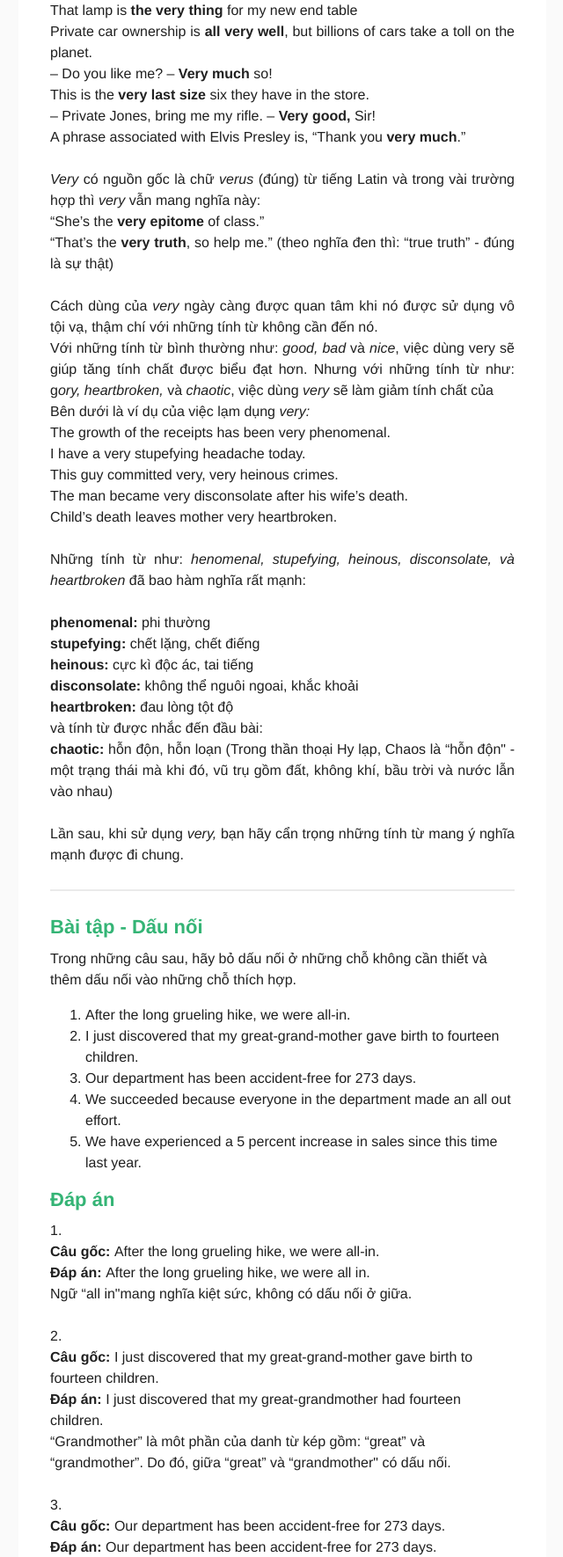
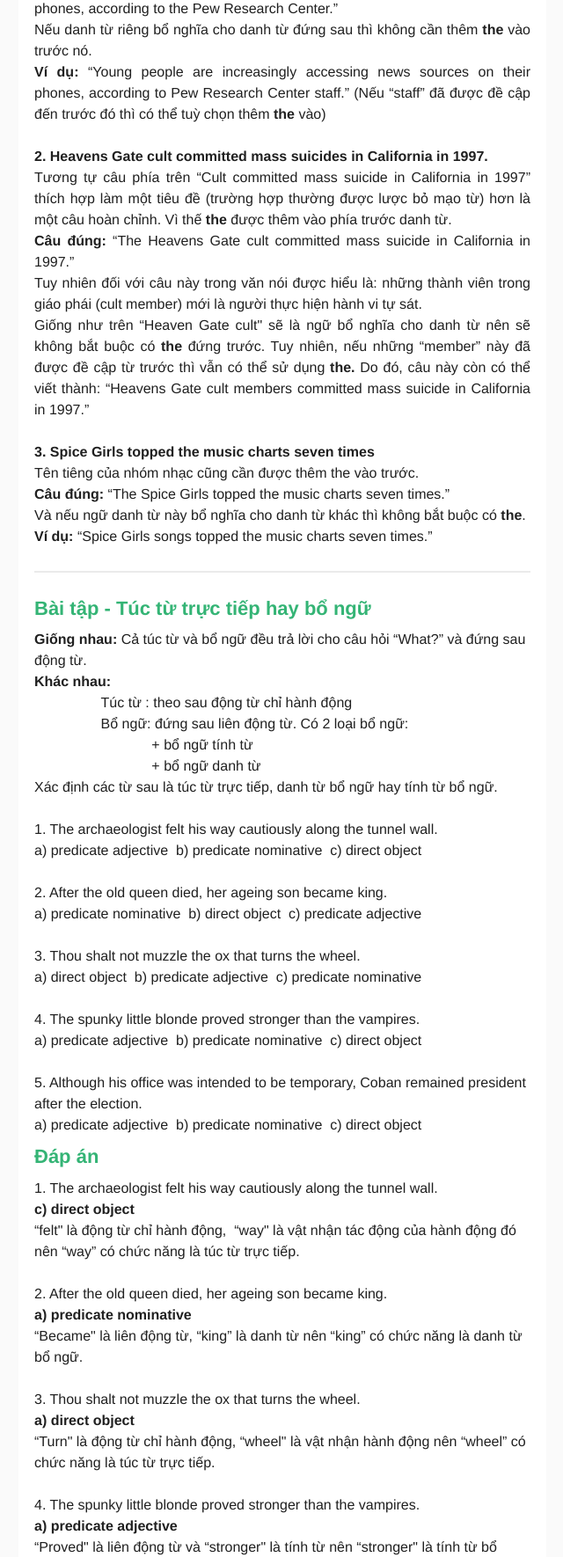
Before and after one commit to nghong/daily-writing-tips, a website: page archive/day-6.html in a window 1280 px wide. Shown: the part 768-2538 px from the top of the page at 88% size, without its empty margins (319-959 px from the left). Drawn offline with Linux system fonts and the light colour scheme.

Commit message:
Updated Day 6 to Archive

```diff
--- a/archive/day-5.html
+++ b/archive/day-6.html
@@ -18,7 +18,7 @@
     })(window, document, 'script', 'dataLayer', 'GTM-PGQXFC3');
   </script>
   <!-- End Google Tag Manager -->
-  <meta property="og:title" content="Ngày 5: Liệu bạn có cần dùng “very” không?" />
+  <meta property="og:title" content='Ngày 6: Thiếu mạo từ “the”' />
   <meta property="fb:page_id" content="43929265776" />
   <meta name="viewport" content="width=device-width, initial-scale=1, maximum-scale=1" />
   <!-- NAME: 1 COLUMN -->
@@ -33,7 +33,7 @@
   <meta charset="UTF-8">
   <meta http-equiv="X-UA-Compatible" content="IE=edge">
   <meta name="viewport" content="width=device-width, initial-scale=1">
-  <title>Ngày 5: Liệu bạn có cần dùng “very” không?</title>
+  <title>Ngày 6: Thiếu mạo từ “the”</title>
   <link rel="stylesheet" href="../css/archive.css">
 </head>
 <body style="height: 100%;margin: 0;padding: 0;width: 100%;-ms-text-size-adjust: 100%;-webkit-text-size-adjust: 100%;background-color: #FAFAFA;">
@@ -63,7 +63,7 @@
                             <td class="mcnImageContent" valign="top" style="padding-right: 9px;padding-left: 9px;padding-top: 0;padding-bottom: 0;text-align: center;mso-line-height-rule: exactly;-ms-text-size-adjust: 100%;-webkit-text-size-adjust: 100%;">
 
                                     <a href="https://giaphong.me/daily-writing-tips/?utm_source=email&utm_medium=banner&utm_campaign=Launching" title="" class="" target="_blank" style="mso-line-height-rule: exactly;-ms-text-size-adjust: 100%;-webkit-text-size-adjust: 100%;">
-                                        <img align="center" alt="" src="https://gallery.mailchimp.com/ebb6bff33383ba69033f586d6/images/27e2be02-32b2-4337-8fb3-faeee3adb609.jpg" width="564" style="max-width: 1900px;padding-bottom: 0;display: inline !important;vertical-align: bottom;border: 0;height: auto;outline: none;text-decoration: none;-ms-interpolation-mode: bicubic;" class="mcnImage">
+                                        <img align="center" alt="" src="https://gallery.mailchimp.com/ebb6bff33383ba69033f586d6/images/27e2be02-32b2-4337-8fb3-faeee3adb609.jpg" width="563.9999847412109" style="max-width: 1900px;padding-bottom: 0;display: inline !important;vertical-align: bottom;border: 0;height: auto;outline: none;text-decoration: none;-ms-interpolation-mode: bicubic;" class="mcnImage">
                                     </a>
 
                             </td>
@@ -75,11 +75,7 @@
 </table></td>
                             </tr>
                             <tr>
-                                <td valign="top" id="templateBody" style="background:#FFFFFF none no-repeat center/cover;mso-line-height-rule: exactly;-ms-text-size-adjust: 100%;-webkit-text-size-adjust: 100%;background-color: #FFFFFF;background-image: none;background-repeat: no-repeat;background-position: center;background-size: cover;border-top: 0;border-bottom: 2px solid #EAEAEA;padding-top: 0;padding-bottom: 9px;"><table border="0" cellpadding="0" cellspacing="0" width="100%" class="mcnDividerBlock" style="min-width: 100%;border-collapse: collapse;mso-table-lspace: 0pt;mso-table-rspace: 0pt;-ms-text-size-adjust: 100%;-webkit-text-size-adjust: 100%;table-layout: fixed !important;">
-    <tbody class="mcnDividerBlockOuter">
-        <tr>
-            <td class="mcnDividerBlockInner" style="min-width: 100%;padding: 18px;mso-line-height-rule: exactly;-ms-text-size-adjust: 100%;-webkit-text-size-adjust: 100%;">
-                <table border="0" cellpadding="0" cellspacing="0" width="100%" class="mcnTextBlock" style="min-width: 100%;border-collapse: collapse;mso-table-lspace: 0pt;mso-table-rspace: 0pt;-ms-text-size-adjust: 100%;-webkit-text-size-adjust: 100%;">
+                                <td valign="top" id="templateBody" style="background:#FFFFFF none no-repeat center/cover;mso-line-height-rule: exactly;-ms-text-size-adjust: 100%;-webkit-text-size-adjust: 100%;background-color: #FFFFFF;background-image: none;background-repeat: no-repeat;background-position: center;background-size: cover;border-top: 0;border-bottom: 2px solid #EAEAEA;padding-top: 0;padding-bottom: 9px;"><table border="0" cellpadding="0" cellspacing="0" width="100%" class="mcnTextBlock" style="min-width: 100%;border-collapse: collapse;mso-table-lspace: 0pt;mso-table-rspace: 0pt;-ms-text-size-adjust: 100%;-webkit-text-size-adjust: 100%;">
     <tbody class="mcnTextBlockOuter">
         <tr>
             <td valign="top" class="mcnTextBlockInner" style="padding-top: 9px;mso-line-height-rule: exactly;-ms-text-size-adjust: 100%;-webkit-text-size-adjust: 100%;">
@@ -96,44 +92,27 @@
 
                         <td valign="top" class="mcnTextContent" style="padding-top: 0;padding-right: 18px;padding-bottom: 9px;padding-left: 18px;mso-line-height-rule: exactly;-ms-text-size-adjust: 100%;-webkit-text-size-adjust: 100%;word-break: break-word;color: #202020;font-family: Helvetica;font-size: 16px;line-height: 150%;text-align: left;">
 
-                            <h1 style="display: block;margin: 0;padding: 0;color: #202020;font-family: Helvetica;font-size: 26px;font-style: normal;font-weight: bold;line-height: 125%;letter-spacing: normal;text-align: left;"><span style="color:#34B475"><strong>Ngày 5:  Liệu bạn có cần dùng “very” không?</strong></span></h1>
+                            <h1 style="display: block;margin: 0;padding: 0;color: #202020;font-family: Helvetica;font-size: 26px;font-style: normal;font-weight: bold;line-height: 125%;letter-spacing: normal;text-align: left;"><span style="color:#34B475"><strong>Ngày 6: Thiếu mạo từ “the”</strong></span></h1>
 
-<div style="text-align: justify;">Vừa qua có một tai nạn thảm khốc trên tuyến đường quốc lộ khiến vài người chết. Trong số những người đưa tin thì có người nói về hiện trường lúc ấy như sau: “It's very chaotic.”<br>
-<em>Very </em>có thể dùng để bổ nghĩa cho cả tính từ và trạng từ trong nhiều trường hợp. Tuy nhiên, khi đứng trước những tính từ mạnh như <em>chaotic, very </em>làm giảm mất tính chất của sự việc cần diễn đạt.<br>
+<div style="text-align: justify;">Thiếu mạo từ the trong tên riêng của một tổ chức hay một địa điểm là lỗi phổ biến, ngay cả trong văn phong báo chí. Trong những câu sau, mạo từ đã bị thiếu đi. Hãy xem lại từng câu và phát hiện lỗi sai này nhé.<br>
 <br>
+<strong>1. Young people are increasingly accessing news sources on their phones, according to Pew Research Center.</strong><br>
+Để kiểm tra xem danh từ có phải là danh từ riêng hay không, thay từ đó bằng danh từ chung. Thay “according to Pew Research Center” bằng “according to center". Nếu sau khi thay thế mà bạn thấy cụm từ vừa được thay thế không có nghĩa thì cần thêm <strong>the </strong>vào trước cụm danh từ này.<br>
+<strong>Câu đúng: </strong>“Young people are increasingly accessing news sources on their phones, according to the Pew Research Center.”<br>
+Nếu danh từ riêng bổ nghĩa cho danh từ đứng sau thì không cần thêm<strong> </strong><strong>the</strong><strong> </strong>vào trước nó. <br>
+<strong>Ví dụ: </strong>“Young people are increasingly accessing news sources on their phones, according to Pew Research Center staff.” (Nếu “staff” đã được đề cập đến trước đó thì có thể tuỳ chọn thêm <strong>the </strong>vào)<br>
 <br>
-<em>Very</em> còn được dùng trong nhiều ngữ như:<br>
-That lamp is <strong>the very thing</strong> for my new end table<br>
-Private car ownership is <strong>all very well</strong>, but billions of cars take a toll on the planet.<br>
-– Do you like me? – <strong>Very much</strong> so!<br>
-This is the <strong>very last size </strong>six they have in the store.<br>
-– Private Jones, bring me my rifle. – <strong>Very good,</strong> Sir!<br>
-A phrase associated with Elvis Presley is, “Thank you <strong>very much</strong>.”<br>
+<strong>2. Heavens Gate cult committed mass suicides in California in 1997.</strong><br>
+Tương tự câu phía trên “Cult committed mass suicide in California in 1997” thích hợp làm một tiêu đề (trường hợp thường được lược bỏ mạo từ) hơn là một câu hoàn chỉnh. Vì thế <strong>the</strong> được thêm vào phía trước danh từ.<br>
+<strong>Câu đúng:</strong> “The Heavens Gate cult committed mass suicide in California in 1997.”<br>
+Tuy nhiên đối với câu này trong văn nói được hiểu là: những thành viên trong giáo phái (cult member) mới là người thực hiện hành vi tự sát. <br>
+Giống như trên “Heaven Gate cult" sẽ là ngữ bổ nghĩa cho danh từ nên sẽ không bắt buộc có <strong>the </strong>đứng trước. Tuy nhiên, nếu những “member” này đã được đề cập từ trước thì vẫn có thể sử dụng <strong>the.</strong> Do đó, câu này còn có thể viết thành: “Heavens Gate cult members committed mass suicide in California in 1997.” <br>
 <br>
-<em>Very </em>có nguồn gốc là chữ <em>verus </em>(đúng) từ tiếng Latin và trong vài trường hợp thì <em>very</em> vẫn mang nghĩa này:<br>
-“She’s the <strong>very epitome </strong>of class.”<br>
-“That’s the <strong>very truth</strong>, so help me.” (theo nghĩa đen thì: “true truth” - đúng là sự thật)<br>
-<br>
-Cách dùng của<em> very </em>ngày càng được quan tâm khi nó được sử dụng vô tội vạ, thậm chí với những tính từ không cần đến nó.<br>
-Với những tính từ bình thường như: <em>good, bad </em>và <em>nice</em>, việc dùng very sẽ giúp tăng tính chất được biểu đạt hơn. Nhưng với những tính từ như: g<em>ory, heartbroken, </em>và <em>chaotic</em>, việc dùng <em>very </em>sẽ làm giảm tính chất của<br>
-Bên dưới là ví dụ của việc lạm dụng <em>very:</em><br>
-The growth of the receipts has been very phenomenal.<br>
-I have a very stupefying headache today.<br>
-This guy committed very, very heinous crimes.<br>
-The man became very disconsolate after his wife’s death.<br>
-Child’s death leaves mother very heartbroken.<br>
-<br>
-Những tính từ như: <em>henomenal, stupefying, heinous, disconsolate, và heartbroken </em>đã bao hàm nghĩa rất mạnh:<br>
-<br>
-<strong>phenomenal: </strong>phi thường <br>
-<strong>stupefying: </strong>chết lặng, chết điếng <br>
-<strong>heinous:</strong> cực kì độc ác, tai tiếng<br>
-<strong>disconsolate: </strong>không thể nguôi ngoai, khắc khoải<br>
-<strong>heartbroken: </strong>đau lòng tột độ<br>
-và tính từ được nhắc đến đầu bài:<br>
-<strong>chaotic: </strong>hỗn độn, hỗn loạn (Trong thần thoại Hy lạp, Chaos là “hỗn độn" - một trạng thái mà khi đó, vũ trụ gồm đất, không khí, bầu trời và nước lẫn vào nhau)<br>
-<br>
-Lần sau, khi sử dụng <em>very,</em> bạn hãy cẩn trọng những tính từ mang ý nghĩa mạnh được đi chung.</div>
+<strong>3. Spice Girls topped the music charts seven times</strong><br>
+Tên tiêng của nhóm nhạc cũng cần được thêm the vào trước.<br>
+<strong>Câu đúng: </strong>“The Spice Girls topped the music charts seven times.” <br>
+Và nếu ngữ danh từ này bổ nghĩa cho danh từ khác thì không bắt buộc có <strong>the</strong>.<br>
+<strong>Ví dụ: </strong>“Spice Girls songs topped the music charts seven times.”</div>
 
                         </td>
                     </tr>
@@ -184,44 +163,52 @@ Lần sau, khi sử dụng <em>very,</em> bạn hãy cẩn trọng những tính
 
                         <td valign="top" class="mcnTextContent" style="padding-top: 0;padding-right: 18px;padding-bottom: 9px;padding-left: 18px;mso-line-height-rule: exactly;-ms-text-size-adjust: 100%;-webkit-text-size-adjust: 100%;word-break: break-word;color: #202020;font-family: Helvetica;font-size: 16px;line-height: 150%;text-align: left;">
 
-                            <h2 class="null" style="display: block;margin: 0;padding: 0;color: #202020;font-family: Helvetica;font-size: 22px;font-style: normal;font-weight: bold;line-height: 125%;letter-spacing: normal;text-align: left;"><span style="color:#34B475">Bài tập - Dấu nối  </span></h2>
+                            <h2 class="null" style="display: block;margin: 0;padding: 0;color: #202020;font-family: Helvetica;font-size: 22px;font-style: normal;font-weight: bold;line-height: 125%;letter-spacing: normal;text-align: left;"><span style="color:#34B475">Bài tập - Túc từ trực tiếp hay bổ ngữ</span></h2>
 
-<p style="margin: 10px 0;padding: 0;mso-line-height-rule: exactly;-ms-text-size-adjust: 100%;-webkit-text-size-adjust: 100%;color: #202020;font-family: Helvetica;font-size: 16px;line-height: 150%;text-align: left;">Trong những câu sau, hãy bỏ dấu nối ở những chỗ không cần thiết và thêm dấu nối vào những chỗ thích hợp.</p>
-
-<ol>
-	<li style="mso-line-height-rule: exactly;-ms-text-size-adjust: 100%;-webkit-text-size-adjust: 100%;">After the long grueling hike, we were all-in.</li>
-	<li style="mso-line-height-rule: exactly;-ms-text-size-adjust: 100%;-webkit-text-size-adjust: 100%;">I just discovered that my great-grand-mother gave birth to fourteen children.</li>
-	<li style="mso-line-height-rule: exactly;-ms-text-size-adjust: 100%;-webkit-text-size-adjust: 100%;">Our department has been accident-free for 273 days.</li>
-	<li style="mso-line-height-rule: exactly;-ms-text-size-adjust: 100%;-webkit-text-size-adjust: 100%;">We succeeded because everyone in the department made an all out effort.</li>
-	<li style="mso-line-height-rule: exactly;-ms-text-size-adjust: 100%;-webkit-text-size-adjust: 100%;">We have experienced a 5 percent increase in sales since this time last year.</li>
-</ol>
+<p style="margin: 10px 0;padding: 0;mso-line-height-rule: exactly;-ms-text-size-adjust: 100%;-webkit-text-size-adjust: 100%;color: #202020;font-family: Helvetica;font-size: 16px;line-height: 150%;text-align: left;"><strong>Giống nhau: </strong>Cả túc từ và bổ ngữ đều trả lời cho câu hỏi “What?” và đứng sau động từ. <br>
+<strong>Khác nhau: </strong><br>
+                 Túc từ : theo sau động từ chỉ hành động <br>
+                 Bổ ngữ: đứng sau liên động từ. Có 2 loại bổ ngữ:<br>
+                              + bổ ngữ tính từ <br>
+                              + bổ ngữ danh từ <br>
+Xác định các từ sau là túc từ trực tiếp, danh từ bổ ngữ hay tính từ bổ ngữ.<br>
+<br>
+1. The archaeologist felt his way cautiously along the tunnel wall.<br>
+a) predicate adjective  b) predicate nominative  c) direct object<br>
+<br>
+2. After the old queen died, her ageing son became king.<br>
+a) predicate nominative  b) direct object  c) predicate adjective<br>
+<br>
+3. Thou shalt not muzzle the ox that turns the wheel.<br>
+a) direct object  b) predicate adjective  c) predicate nominative<br>
+<br>
+4. The spunky little blonde proved stronger than the vampires.<br>
+a) predicate adjective  b) predicate nominative  c) direct object<br>
+<br>
+5. Although his office was intended to be temporary, Coban remained president after the election.<br>
+a) predicate adjective  b) predicate nominative  c) direct object</p>
 
 <h2 class="null" style="display: block;margin: 0;padding: 0;color: #202020;font-family: Helvetica;font-size: 22px;font-style: normal;font-weight: bold;line-height: 125%;letter-spacing: normal;text-align: left;"><span style="color:#34B475">Đáp án</span></h2>
 
-<p style="margin: 10px 0;padding: 0;mso-line-height-rule: exactly;-ms-text-size-adjust: 100%;-webkit-text-size-adjust: 100%;color: #202020;font-family: Helvetica;font-size: 16px;line-height: 150%;text-align: left;">1.<br>
-<strong>Câu gốc: </strong>After the long grueling hike, we were all-in.<br>
-<strong>Đáp án: </strong>After the long grueling hike, we were all in.<br>
-Ngữ “all in"mang nghĩa kiệt sức, không có dấu nối ở giữa.<br>
+<p style="margin: 10px 0;padding: 0;mso-line-height-rule: exactly;-ms-text-size-adjust: 100%;-webkit-text-size-adjust: 100%;color: #202020;font-family: Helvetica;font-size: 16px;line-height: 150%;text-align: left;">1. The archaeologist felt his way cautiously along the tunnel wall.<br>
+<strong>c) direct object</strong><br>
+“felt" là động từ chỉ hành động,  “way" là vật nhận tác động của hành động đó nên “way” có chức năng là túc từ trực tiếp. <br>
 <br>
-2.<br>
-<strong>Câu gốc:</strong> I just discovered that my great-grand-mother gave birth to fourteen children.<br>
-<strong>Đáp án: </strong>I just discovered that my great-grandmother had fourteen children.<br>
-“Grandmother” là môt phần của danh từ kép gồm: “great” và “grandmother”. Do đó, giữa “great” và “grandmother" có dấu nối.<br>
+2. After the old queen died, her ageing son became king.<br>
+<strong>a) predicate nominative</strong><br>
+“Became" là liên động từ, “king” là danh từ nên “king” có chức năng là danh từ bổ ngữ.<br>
 <br>
-3.<br>
-<strong>Câu gốc: </strong>Our department has been accident-free for 273 days.<br>
-<strong>Đáp án:</strong> Our department has been accident-free for 273 days.<br>
-“accident -free" là tính từ kép gồm “accident" và “free" nên sẽ có dấu nối ở giữa.<br>
+3. Thou shalt not muzzle the ox that turns the wheel.<br>
+<strong>a) direct object</strong><br>
+“Turn" là động từ chỉ hành động, “wheel" là vật nhận hành động nên “wheel” có chức năng là túc từ trực tiếp. <br>
 <br>
-4.<br>
-<strong>Câu gốc: </strong>We succeeded because everyone in the department made an all out effort.<br>
-<strong>Đáp án: </strong>We succeeded because everyone in the department made an all-out effort.<br>
-Khi dùng trước danh từ , ngữ “all-out" là tính từ nên sẽ có dấu nối ở giữa. <br>
+4. The spunky little blonde proved stronger than the vampires.<br>
+<strong>a) predicate adjective</strong><br>
+“Proved" là liên động từ và “stronger" là tính từ nên “stronger" là tính từ bổ ngữ".<br>
 <br>
-5.<br>
-<strong>Câu gốc:</strong> We have experienced a 5 percent increase in sales since this time last year.<br>
-<strong>Đáp án: </strong>We have experienced a 5 percent increase in sales since this time last year.<br>
-Đối với tính từ kép mà có chứa “percent" thì sẽ không có dấu nối ở giữa.</p>
+5. Although his office was intended to be temporary, Coban remained president after the election.<br>
+<strong>b) predicate nominative</strong><br>
+“Remain" là liên động từ và “president" là danh từ nên “president" là danh từ bổ ngữ.</p>
 
 <h2 class="null" style="display: block;margin: 0;padding: 0;color: #202020;font-family: Helvetica;font-size: 22px;font-style: normal;font-weight: bold;line-height: 125%;letter-spacing: normal;text-align: left;"> </h2>
 
@@ -267,14 +254,14 @@ Khi dùng trước danh từ , ngữ “all-out" là tính từ nên sẽ có d
 				<![endif]-->
 
 				<!--[if mso]>
-				<td valign="top" width="600" style="width:600px;">
+				<td valign="top" width="599" style="width:599px;">
 				<![endif]-->
                 <table align="left" border="0" cellpadding="0" cellspacing="0" style="max-width: 100%;min-width: 100%;border-collapse: collapse;mso-table-lspace: 0pt;mso-table-rspace: 0pt;-ms-text-size-adjust: 100%;-webkit-text-size-adjust: 100%;" width="100%" class="mcnTextContentContainer">
                     <tbody><tr>
 
                         <td valign="top" class="mcnTextContent" style="padding: 0px 18px 9px;text-align: center;mso-line-height-rule: exactly;-ms-text-size-adjust: 100%;-webkit-text-size-adjust: 100%;word-break: break-word;color: #202020;font-family: Helvetica;font-size: 16px;line-height: 150%;">
 
-                            Đó là tất cả nội dung của Ngày 5. Hẹn gặp bạn vào Ngày 6 nha!
+                            Đó là tất cả nội dung của Ngày 6. Hẹn gặp bạn vào Ngày 7 nha!
                         </td>
                     </tr>
                 </tbody></table>
@@ -299,7 +286,7 @@ Khi dùng trước danh từ , ngữ “all-out" là tính từ nên sẽ có d
 				<![endif]-->
 
 				<!--[if mso]>
-				<td valign="top" width="600" style="width:600px;">
+				<td valign="top" width="599" style="width:599px;">
 				<![endif]-->
                 <table align="left" border="0" cellpadding="0" cellspacing="0" style="max-width: 100%;min-width: 100%;border-collapse: collapse;mso-table-lspace: 0pt;mso-table-rspace: 0pt;-ms-text-size-adjust: 100%;-webkit-text-size-adjust: 100%;" width="100%" class="mcnTextContentContainer">
                     <tbody><tr>
@@ -335,7 +322,7 @@ Khi dùng trước danh từ , ngữ “all-out" là tính từ nên sẽ có d
 				<![endif]-->
 
 				<!--[if mso]>
-				<td valign="top" width="600" style="width:600px;">
+				<td valign="top" width="599" style="width:599px;">
 				<![endif]-->
                 <table align="left" border="0" cellpadding="0" cellspacing="0" style="max-width: 100%;min-width: 100%;border-collapse: collapse;mso-table-lspace: 0pt;mso-table-rspace: 0pt;-ms-text-size-adjust: 100%;-webkit-text-size-adjust: 100%;" width="100%" class="mcnTextContentContainer">
                     <tbody><tr>
```
Also changed, not shown: archive/index.html (+6 -0 lines).
